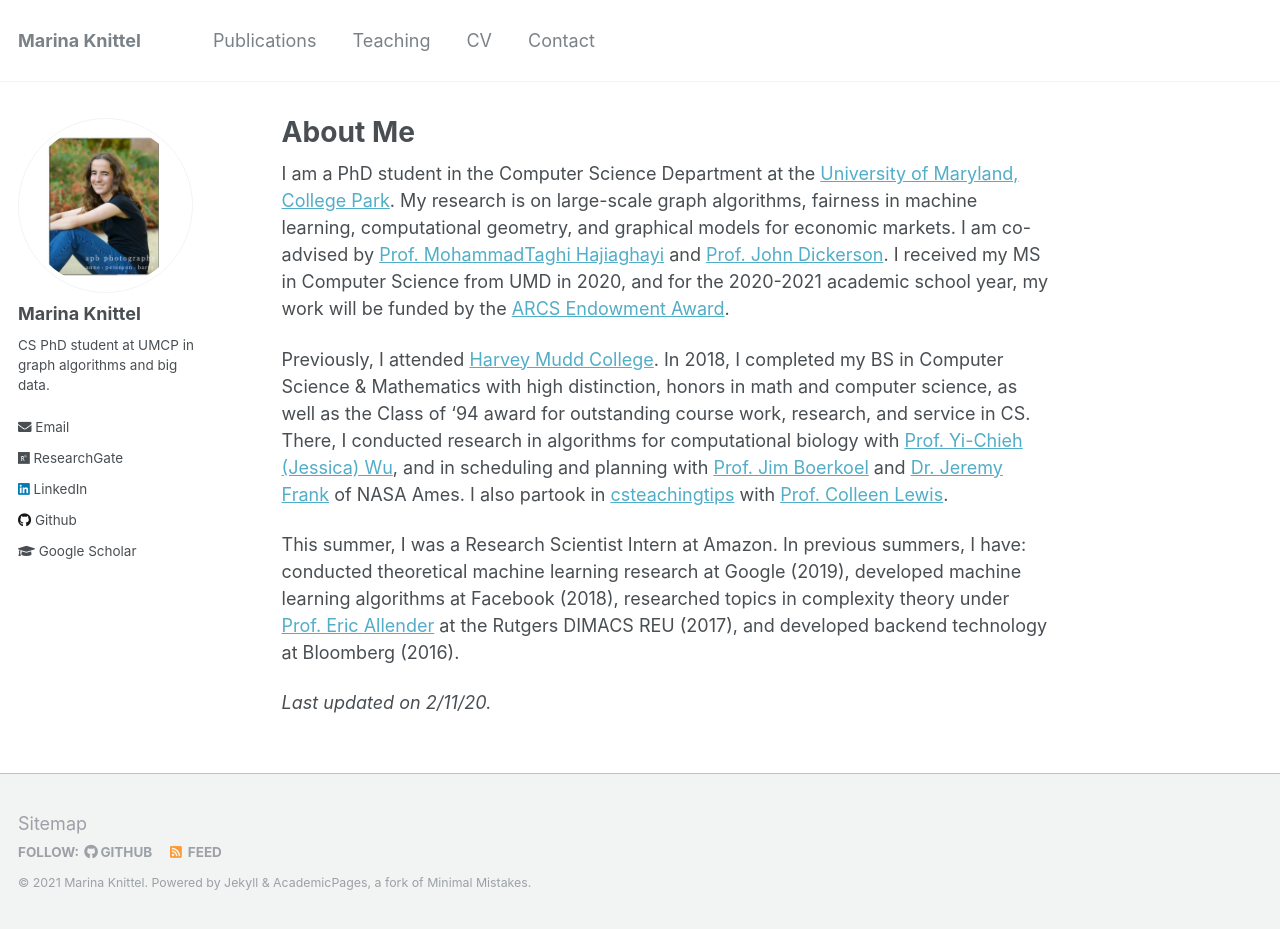
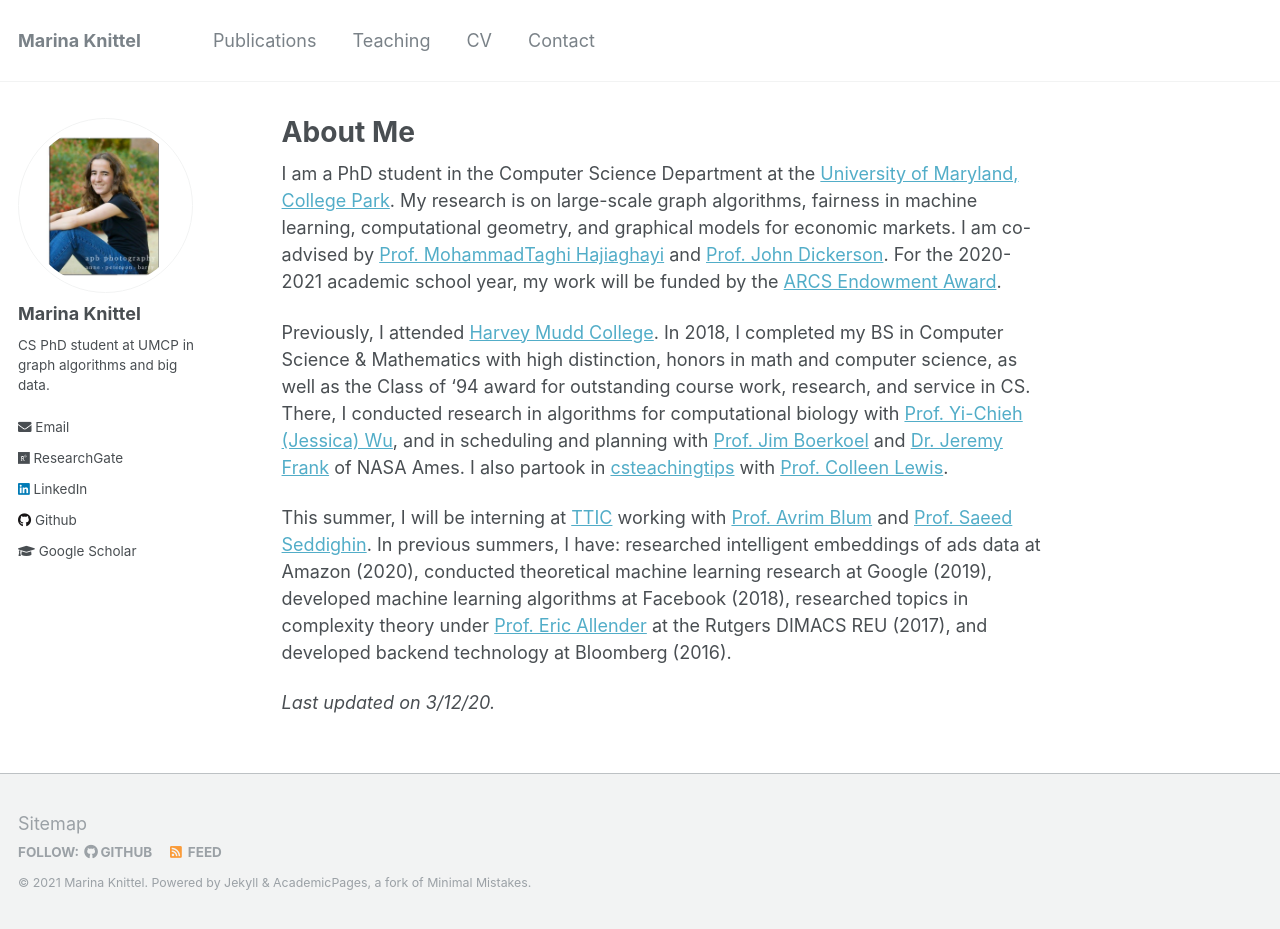
Before and after one commit to mknittel/mknittel.github.io, a Jekyll site: the page built from _pages/about.md, in a window 1280 px wide and 929 px high. Built offline with Jekyll 4.4.1, drawn with Linux system fonts in a browser that asks for light colours.

Commit message:
Added TTIC info and updated paper submission status

```diff
--- a/_pages/about.md
+++ b/_pages/about.md
@@ -8,10 +8,10 @@ redirect_from:
   - /about.html
 ---
 
-I am a PhD student in the Computer Science Department at the [University of Maryland, College Park](https://www.cs.umd.edu/). My research is on large-scale graph algorithms, fairness in machine learning, computational geometry, and graphical models for economic markets. I am co-advised by [Prof. MohammadTaghi Hajiaghayi](http://www.cs.umd.edu/~hajiagha/) and [Prof. John Dickerson](http://jpdickerson.com). I received my MS in Computer Science from UMD in 2020, and for the 2020-2021 academic school year, my work will be funded by the [ARCS Endowment Award](https://arcsfoundation.org/scholars/about-arcs-scholars).
+I am a PhD student in the Computer Science Department at the [University of Maryland, College Park](https://www.cs.umd.edu/). My research is on large-scale graph algorithms, fairness in machine learning, computational geometry, and graphical models for economic markets. I am co-advised by [Prof. MohammadTaghi Hajiaghayi](http://www.cs.umd.edu/~hajiagha/) and [Prof. John Dickerson](http://jpdickerson.com). For the 2020-2021 academic school year, my work will be funded by the [ARCS Endowment Award](https://arcsfoundation.org/scholars/about-arcs-scholars).
 
 Previously, I attended [Harvey Mudd College](https://www.cs.hmc.edu/). In 2018, I completed my BS in Computer Science & Mathematics with high distinction, honors in math and computer science, as well as the Class of '94 award for outstanding course work, research, and service in CS. There, I conducted research in algorithms for computational biology with [Prof. Yi-Chieh (Jessica) Wu](https://www.cs.hmc.edu/~yjw/), and in scheduling and planning with [Prof. Jim Boerkoel](https://www.cs.hmc.edu/~boerkoel/) and [Dr. Jeremy Frank](https://ti.arc.nasa.gov/profile/frank/) of NASA Ames. I also partook in [csteachingtips](csteachingtips.org) with [Prof. Colleen Lewis](http://blogs.hmc.edu/lewis/).
 
-This summer, I was a Research Scientist Intern at Amazon. In previous summers, I have: conducted theoretical machine learning research at Google (2019), developed machine learning algorithms at Facebook (2018), researched topics in complexity theory under [Prof. Eric Allender](https://www.cs.rutgers.edu/~allender/) at the Rutgers DIMACS REU (2017), and developed backend technology at Bloomberg (2016).
+This summer, I will be interning at [TTIC](https://www.ttic.edu/) working with [Prof. Avrim Blum](https://ttic.uchicago.edu/~avrim/) and [Prof. Saeed Seddighin](https://sites.google.com/view/saeedrezaseddighin). In previous summers, I have: researched intelligent embeddings of ads data at Amazon (2020), conducted theoretical machine learning research at Google (2019), developed machine learning algorithms at Facebook (2018), researched topics in complexity theory under [Prof. Eric Allender](https://www.cs.rutgers.edu/~allender/) at the Rutgers DIMACS REU (2017), and developed backend technology at Bloomberg (2016).
 
-*Last updated on 2/11/20.*
+*Last updated on 3/12/20.*
```
Also changed, not shown: _pages/publications.md (+5 -5 lines).
